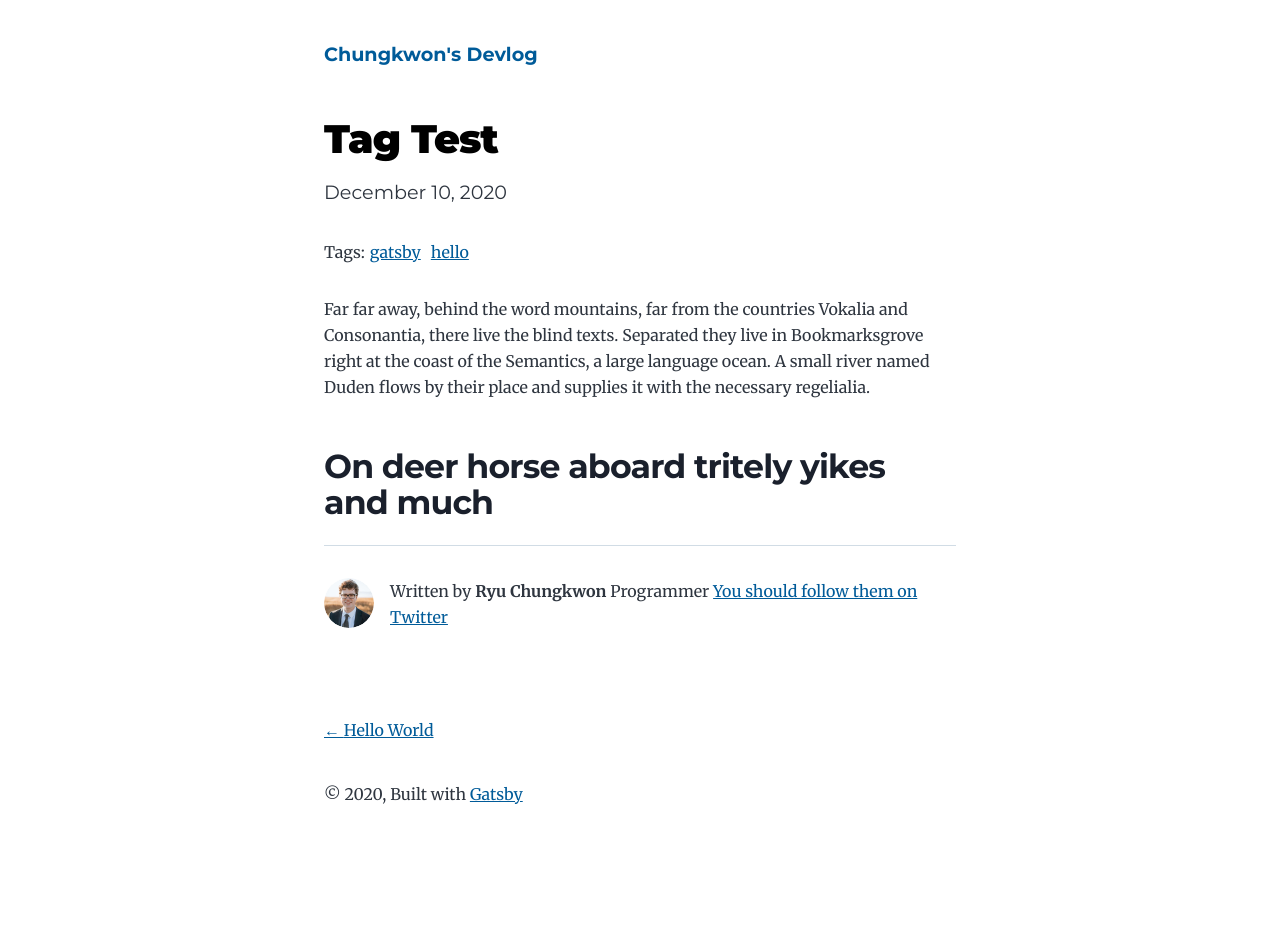
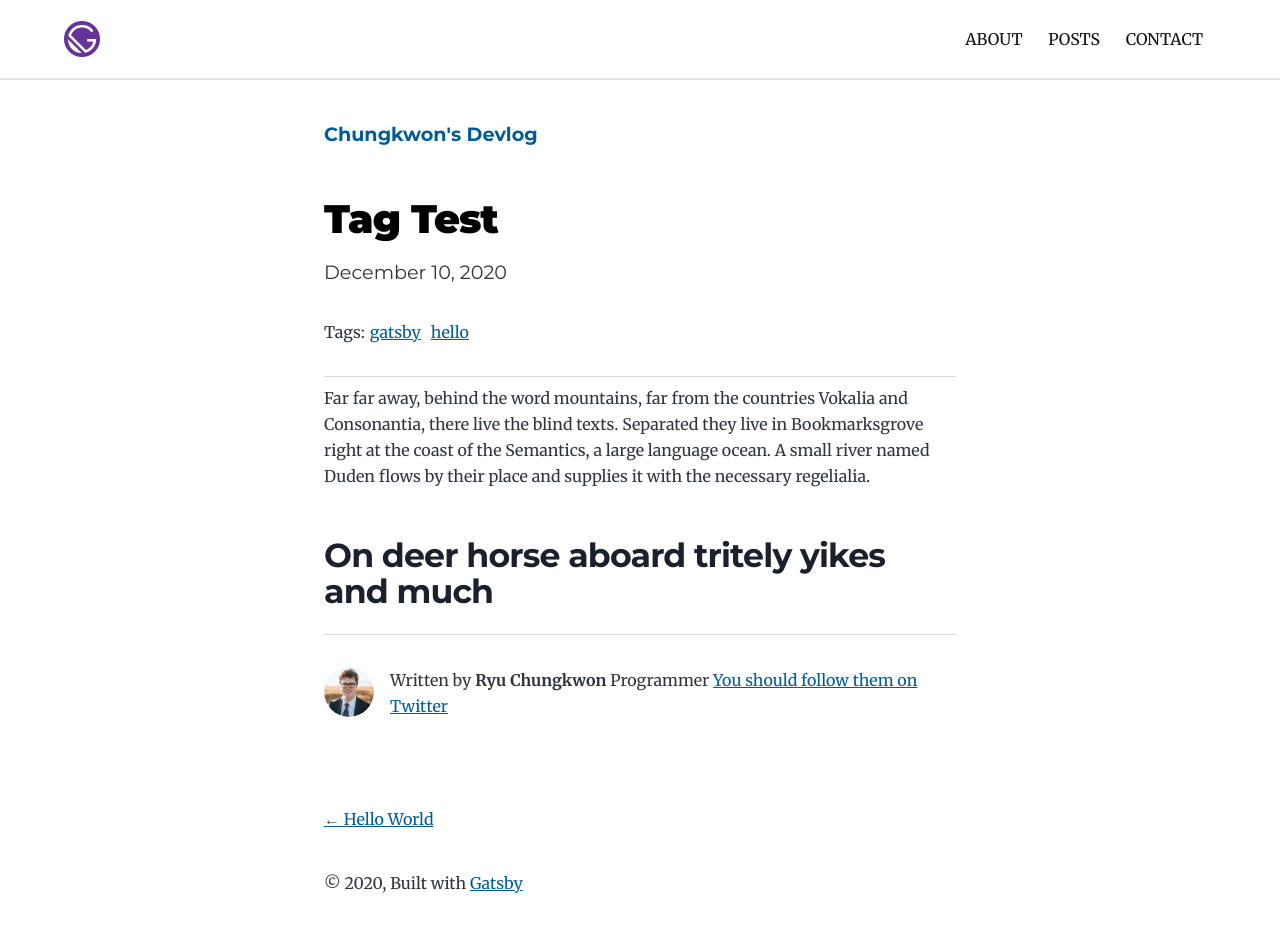
Before and after one commit to ryuch91/devlog, a Gatsby site: page /tag-test/ in a window 1280 px wide. Before the commit the page ends 870 px from the top, so only its background shows below. Built offline with nearby package versions, Linux system fonts and the light colour scheme; Gatsby itself is replaced by a stand-in of ours.

Commit message:
상단 내비게이션 바 추가 완료

```diff
--- a/gatsby-config.js
+++ b/gatsby-config.js
@@ -70,5 +70,6 @@ module.exports = {
     // this (optional) plugin enables Progressive Web App + Offline functionality
     // To learn more, visit: https://gatsby.dev/offline
     // `gatsby-plugin-offline`,
+    `gatsby-plugin-styled-components`, // Top Navigation Bar를 위해 포함
   ],
 }
--- a/package.json
+++ b/package.json
@@ -8,6 +8,7 @@
     "url": "https://github.com/gatsbyjs/gatsby/issues"
   },
   "dependencies": {
+    "babel-plugin-styled-components": "1.12.0",
     "gatsby": "^2.26.1",
     "gatsby-image": "^2.5.0",
     "gatsby-plugin-feed": "^2.7.0",
@@ -16,6 +17,7 @@
     "gatsby-plugin-offline": "^3.4.0",
     "gatsby-plugin-react-helmet": "^3.4.0",
     "gatsby-plugin-sharp": "^2.8.0",
+    "gatsby-plugin-styled-components": "3.6.0",
     "gatsby-remark-copy-linked-files": "^2.4.0",
     "gatsby-remark-images": "^3.5.1",
     "gatsby-remark-prismjs": "^3.7.0",
@@ -29,6 +31,7 @@
     "react": "^16.12.0",
     "react-dom": "^16.12.0",
     "react-helmet": "^5.2.1",
+    "styled-components": "5.2.1",
     "typeface-merriweather": "0.0.72",
     "typeface-montserrat": "0.0.75"
   },
--- /dev/null
+++ b/src/components/Navbar/Logo.js
@@ -0,0 +1,36 @@
+// Top Navigation의 Logo Component
+
+import React from "react"
+import styled from "styled-components"
+import Img from "gatsby-image"
+import { Link, useStaticQuery, graphql } from "gatsby"
+
+const LogoWrap = styled.div`
+  margin: auto 0;
+  flex: 0 1 36px;
+
+  @media (max-width: 768px) and (orientation: landscape){
+    flex: 0 1 25px;
+  }
+`
+
+const Logo = () => {
+  const data = useStaticQuery(graphql`
+    query {
+      file(name: { eq: "gatsby-icon" }, extension: { eq: "png" }){
+        childImageSharp {
+          fluid(maxWidth: 50, pngQuality: 80){
+            ...GatsbyImageSharpFluid
+          }
+        }
+      }
+    }
+  `)
+  return (
+    <LogoWrap as={Link} to="/">
+      <Img fluid={data.file.childImageSharp.fluid} alt="logo" />
+    </LogoWrap>
+  )
+}
+
+export default Logo
--- /dev/null
+++ b/src/components/Navbar/Navbar.js
@@ -0,0 +1,113 @@
+import React, { useState } from "react"
+import NavbarLinks from "./NavbarLinks"
+import Logo from "./Logo"
+import styled from 'styled-components'
+
+const Navigation = styled.nav`
+  height: 10vh;
+  display: flex;
+  background-color: #fff;
+  position: relative;
+  justify-content: space-between;
+  text-transform: uppercase;
+  border-bottom: 2px solid #33333320;
+  margin: 0 auto;
+  padding: 0 5vw;
+  z-index: 2;
+  align-self: center;
+
+  @media (max-width: 768px){
+    position: sticky;
+    height: 8vh;
+    top: 0;
+    left: 0;
+    right: 0;
+    left: 0;
+  }
+`
+const Toggle = styled.div`
+  display: none;
+  height: 100%;
+  cursor: pointer;
+  padding: 0 10vw;
+
+  @media (max-width: 768px){
+    display: flex;
+  }
+`
+const Navbox = styled.div`
+  display: flex;
+  height: 100%;
+  justify-content: flex-end;
+  align-items: center;
+
+  @media (max-width: 768px) {
+    flex-direction: column;
+    position: fixed;
+    width: 100%;
+    justify-content: flex-start;
+    padding-top: 10vh;
+    background-color: #fff;
+    transition: all 0.3s ease-in;
+    top: 8vh;
+    left: ${props => (props.open ? "-100%" : "0")};
+  }
+`
+const Hamburger = styled.div`
+  background-color: #111;
+  width: 30px;
+  height: 3px;
+  transition: all .3s linear;
+  align-self: center;
+  position: relative;
+  transform: ${props => (props.open ? "rotate(-45deg)" : "inherit")};
+
+  ::before,
+  ::after {
+    width: 30px;
+    height: 3px;
+    background-color: #111;
+    content: "";
+    position: absolute;
+    transition: all 0.3s linear;
+  }
+
+  ::before {
+    transform: ${props =>
+      props.open ? "rotate(-90deg) translate(-10px, 0px)" : "rotate(0deg)"};
+    top: -10px;
+  }
+
+  ::after {
+    opacity: ${props => (props.open ? "0" : "1")};
+    transform: ${props => (props.open ? "rotate(90deg) " : "rotate(0deg)")};
+    top: 10px;
+  }
+`
+
+const Navbar = () => {
+  const [navbarOpen, setNavbarOpen] = useState(false)
+
+  return(
+    <Navigation>
+      <Logo />
+      <Toggle
+        navbarOpen={navbarOpen}
+        onClick={() => setNavbarOpen(!navbarOpen)}
+      >
+        <Hamburger open={navbarOpen} />
+      </Toggle>
+      {navbarOpen ? (
+        <Navbox>
+          <NavbarLinks />
+        </Navbox>
+      ) : (
+        <Navbox open>
+          <NavbarLinks />
+        </Navbox>
+      )}
+    </Navigation>
+  )
+}
+
+export default Navbar
--- /dev/null
+++ b/src/components/Navbar/NavbarLinks.js
@@ -0,0 +1,51 @@
+import React from "react"
+import styled from "styled-components"
+import { Link } from "gatsby"
+
+const NavItem = styled(Link)`
+  text-decoration: none;
+  color: #111;
+  display: inline-block;
+  white-space: nowrap;
+  margin: 0 1vw;
+  transition: all 200ms ease-in;
+  position: relative;
+
+  :after {
+    position: absolute;
+    bottom: 0;
+    left: 0;
+    right: 0;
+    width: 0%;
+    content: ".";
+    color: transparent;
+    background: goldenrod;
+    height: 1px;
+    transition: all 0.4s ease-in;
+  }
+
+  :hover {
+    color: goldenrod;
+    ::after {
+      width: 100%;
+    }
+  }
+
+  @media (max-width: 768px){
+    padding: 20px 0;
+    font-size: 1.5rem;
+    z-index: 6;
+  }
+`
+
+const NavbarLinks = () => {
+  return (
+    <>
+      <NavItem to="/404">About</NavItem>
+      <NavItem to="/">Posts</NavItem>
+      <NavItem to="/404">Contact</NavItem>
+    </>
+  )
+}
+
+export default NavbarLinks
--- a/src/components/layout.js
+++ b/src/components/layout.js
@@ -1,5 +1,7 @@
 import React from "react" // Default로 선언하여 export된 경우 바로 사용가능
 import { Link } from "gatsby" // default로 선언되지 않은 것들은 export된 변수명으로! 괄호안에서 사용!
+
+import Navbar from "./Navbar/Navbar"
 
 const Layout = ({ location, title, children }) => {
   const rootPath = `${__PATH_PREFIX__}/`
@@ -21,6 +23,8 @@ const Layout = ({ location, title, children }) => {
   }
 
   return (
+    <div>
+      <Navbar/>
       <div className="global-wrapper" data-is-root-path={isRootPath}>
         <header className="global-header">{header}</header>
         <main>{children}</main>
@@ -30,6 +34,8 @@ const Layout = ({ location, title, children }) => {
           <a href="https://www.gatsbyjs.com">Gatsby</a>
         </footer>
       </div>
+    </div>
+
   )
 }
 
--- a/src/templates/blog-post.js
+++ b/src/templates/blog-post.js
@@ -41,6 +41,7 @@ const BlogPostTemplate = ({ data, location }) => {
               ))}
             </ul>
           </div>
+          <hr/>
         </header>
         <section
           dangerouslySetInnerHTML={{ __html: post.html }}
```
Also changed, not shown: src/images/gatsby-icon.png (added), 1 other file. Lines whose indentation alone changed are shown as unchanged.
